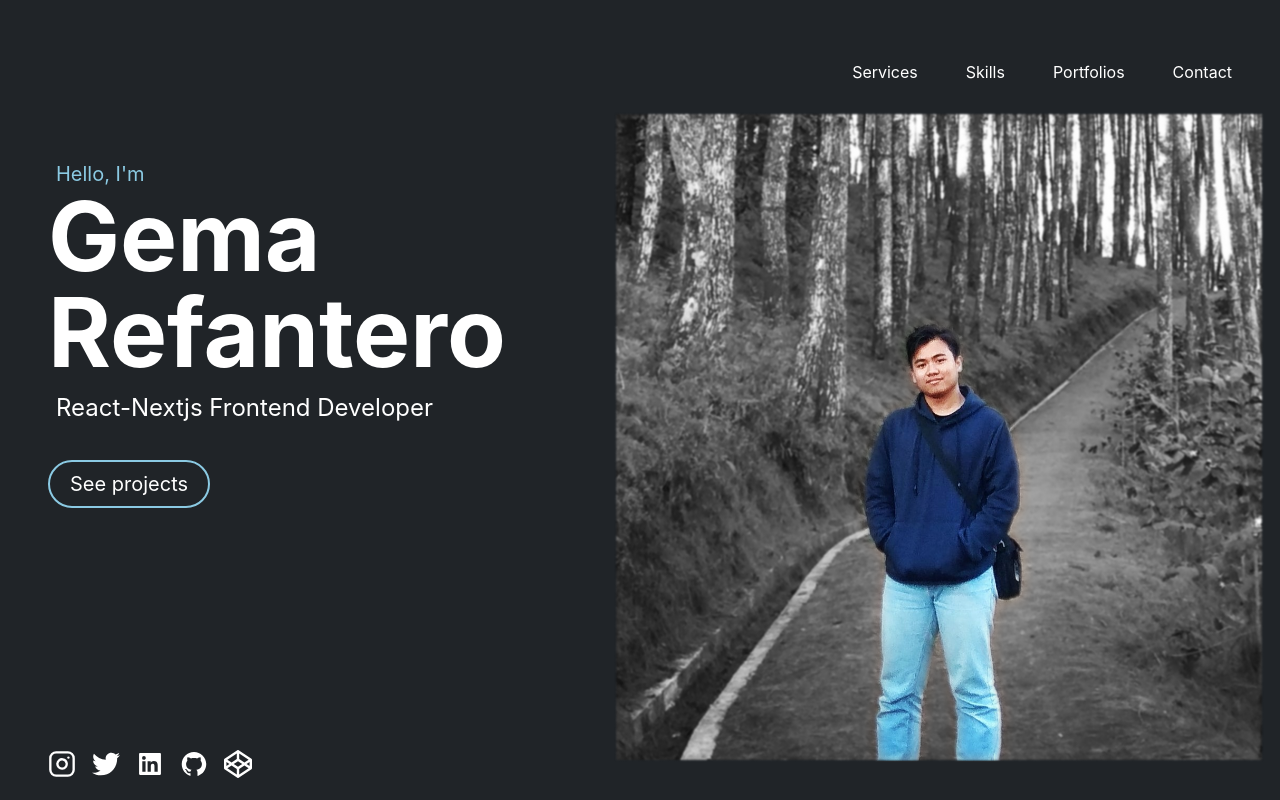
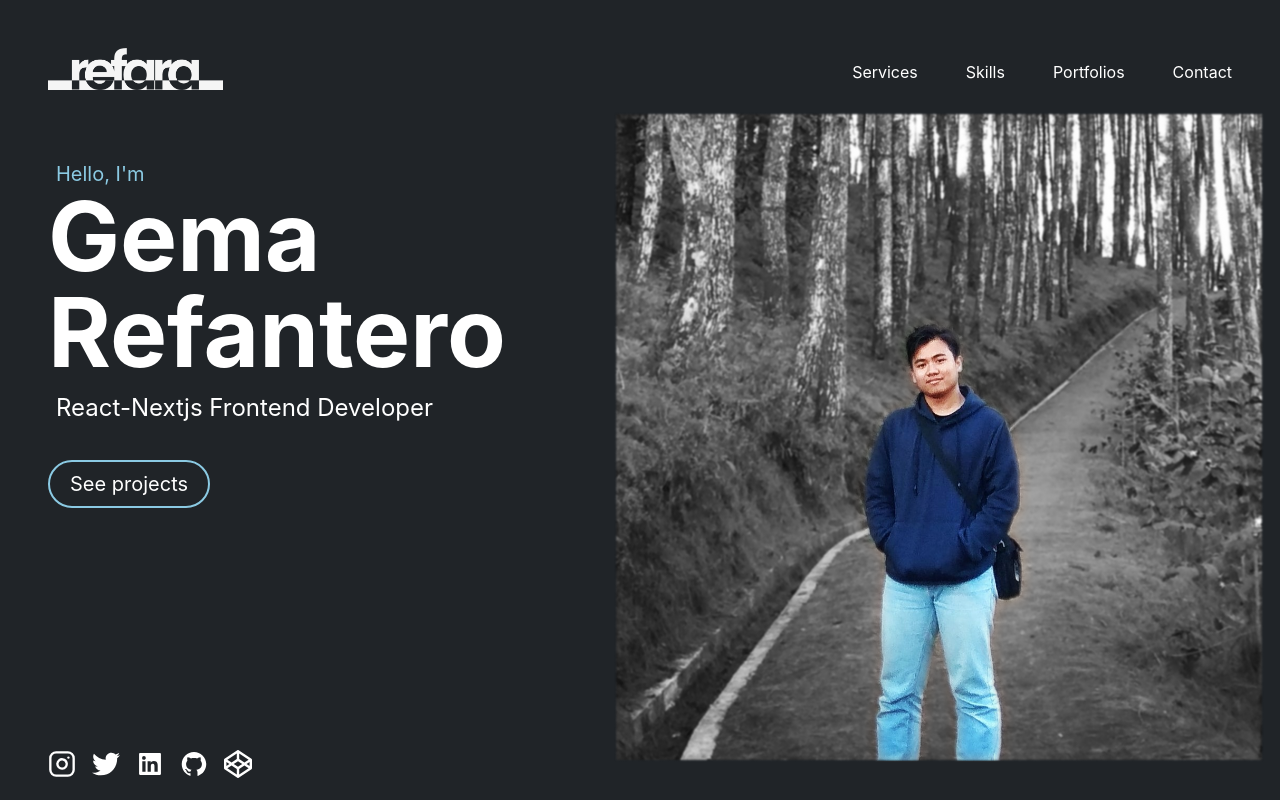
Before and after one commit to Refara08/web-portfolio, a Next.js app: page / in a window 1280 px wide. Shown: the top 800 px of the page. Built offline with nearby package versions, Linux system fonts and the light colour scheme.

Commit message:
fixing lil bug on scaling logo image

```diff
--- a/components/ui/nav-comps/nav-comp.js
+++ b/components/ui/nav-comps/nav-comp.js
@@ -33,7 +33,7 @@ const NavComp = (props) => {
       className={`flex justify-between items-center gap-4 px-8 pt-8 sm:pt-12 pb-4 bg-primary text-txt-prime sticky top-0 z-20
       `}
     >
-      <div className="pl-0 lg:pl-4 scale-75 lg:scale-0">
+      <div className="pl-0 lg:pl-4 scale-75 lg:scale-100">
         <Link href="/">
           <a>
             <Image
```
